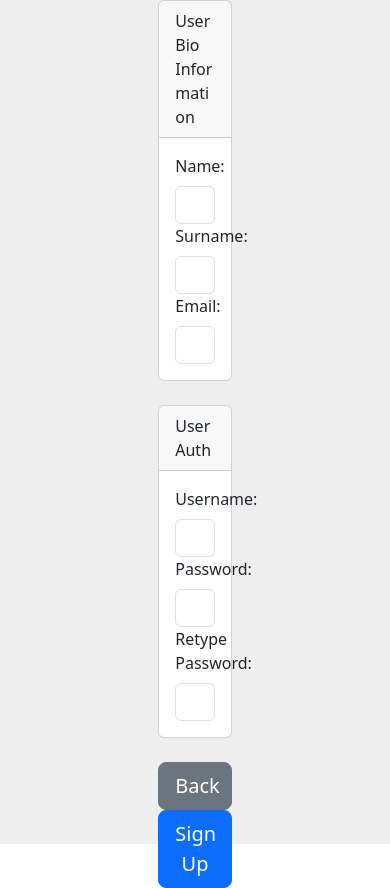
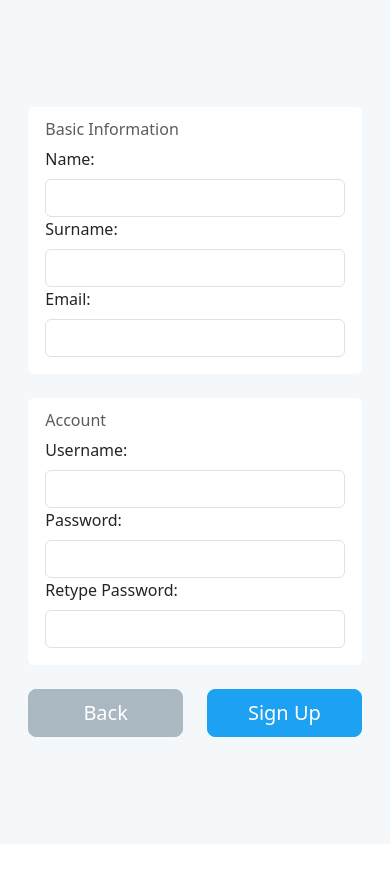
Before and after one commit to Ntokozo-Ndlovu/TodoList, a React (Create React App) app in the folder client/: page /signup in a window 390 px wide. After the commit the page ends 844 px from the top, so only its background shows below. Built offline with nearby package versions, Linux system fonts and the light colour scheme.

Commit message:
make the sign up page responsive. #69

```diff
--- a/client/src/pages/SignUpPage.js
+++ b/client/src/pages/SignUpPage.js
@@ -45,16 +45,14 @@ const SignUpPage = ()=>{
     }
 
     return <FormRouter>
-        <div style={{'backgroundColor':'#eee','height':'100vh' }} >
+        <div className={classes['main-container']} >
         <Container className='h-100'  fluid>
             <Row className='justify-content-center align-items-center h-100'>
-                <Col className='col-3' >
+                <Col className='col-11 col-md-6 col-lg-3' >
                     <div className='p-10'>
-                    <Card >
-                            <CardHeader>
-                                User Bio Information
-                            </CardHeader>
+                    <Card border='white'>
                             <Card.Body>
+                            <Card.Subtitle className="mb-2 text-muted">Basic Information</Card.Subtitle>
                                 {errors && <Error message={errors.data.message}></Error>}
                                 <FormLabel>Name:</FormLabel>
                                 <Form.Control ref={nameRef} type='text'/>
@@ -66,11 +64,9 @@ const SignUpPage = ()=>{
                            </Card>
                     </div>
                         <br />
-                        <Card>
-                            <CardHeader>
-                                User Auth
-                            </CardHeader>
+                        <Card border='white'>
                             <Card.Body>
+                            <Card.Subtitle className="mb-2 text-muted">Account</Card.Subtitle>
                                <FormLabel >Username:</FormLabel>
                                 <Form.Control ref={usernameRef} type='text'/>
                                 <FormLabel>Password:</FormLabel>
@@ -84,11 +80,11 @@ const SignUpPage = ()=>{
                           <Row>
                             <Col>
                             <Link to='/login'>
-                            <Button variant='secondary' size="lg w-100">Back</Button>
+                            <Button variant='secondary' className={classes['sec-button']} size="lg w-100">Back</Button>
                             </Link>
                              </Col>
                             <Col>
-                            <Button variant='primary' onClick={handleSignUp} size="lg w-100">Sign Up</Button>
+                            <Button variant='primary' className={classes['pri-button']} onClick={handleSignUp} size="lg w-100">Sign Up</Button>
                             </Col>
                           </Row>
                  </Col>
--- a/client/src/pages/SignUpPage.module.css
+++ b/client/src/pages/SignUpPage.module.css
@@ -0,0 +1,29 @@
+.main-container {
+    background-color:#F5F8FA;
+    height:100vh;
+    color: #14171A;
+}
+
+.pri-button {
+    background: #1DA1F2;
+    width: 100%;
+    border-color: #1DA1F2;
+}
+
+.pri-button:hover{
+    background: #1DA1F2;
+    width: 100%;
+    border-color: #1DA1F2;
+}
+
+.sec-button {
+    background: #AAB8C2;
+    width: 100%;
+    border-color: #AAB8C2;
+}
+
+.sec-button:hover{
+    background: #657886;
+    width: 100%;
+    border-color: #657886;
+}
```
